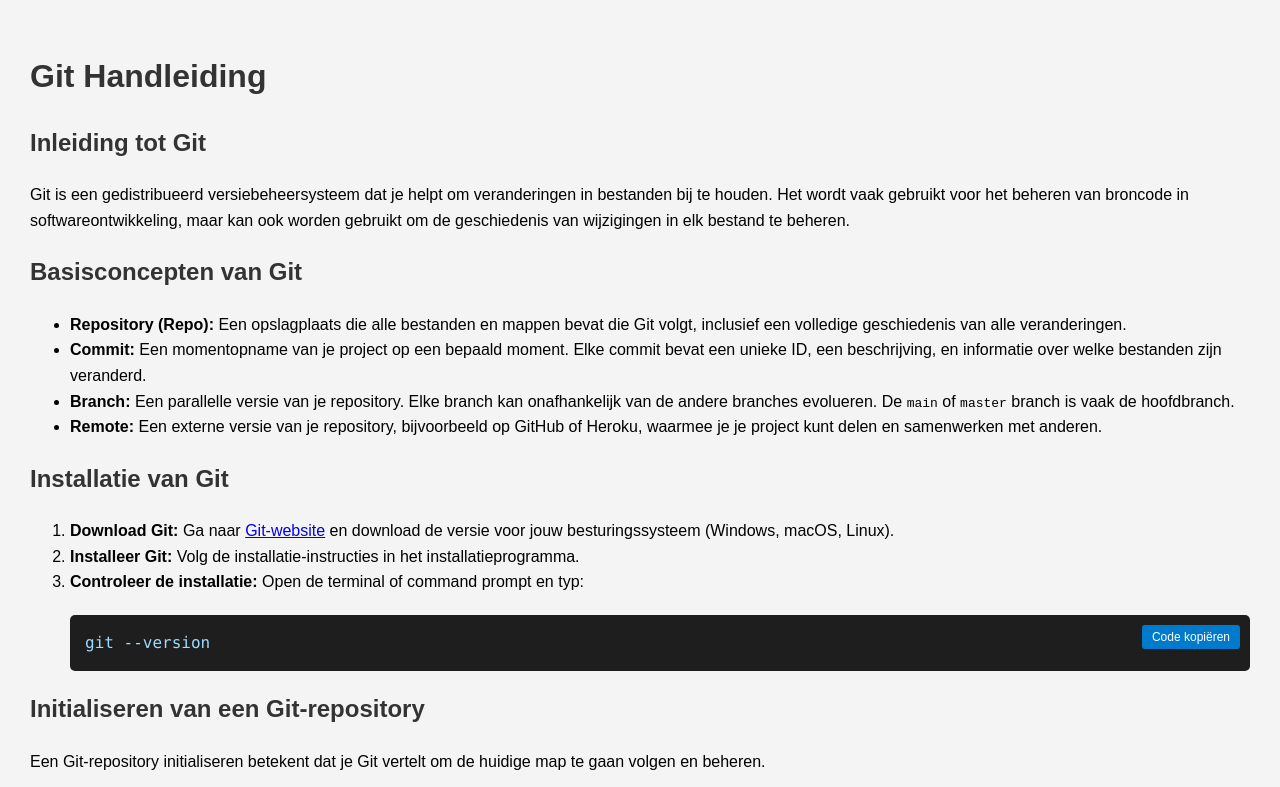
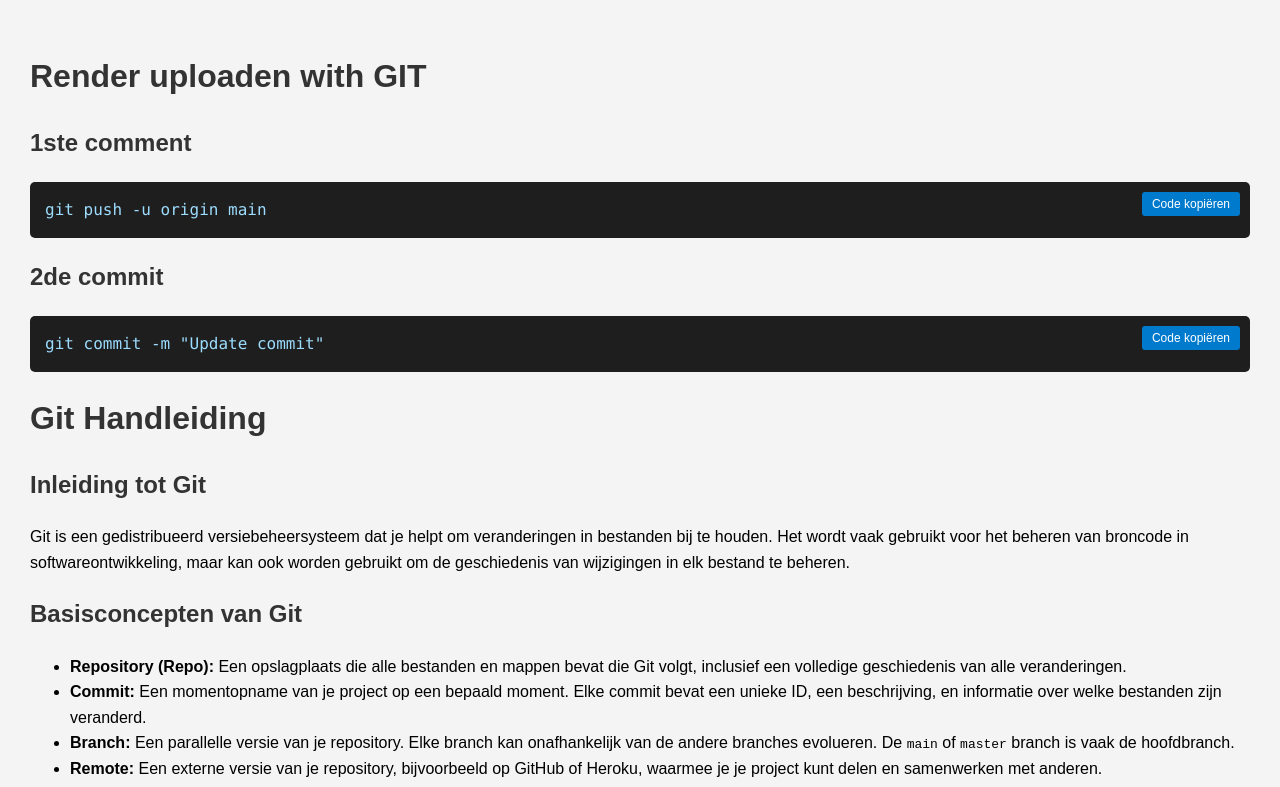
Before and after one commit to Bolsius/site, a plain HTML site: page public/Git handleiding.html in a window 1280 px wide. Shown: the top 787 px of the page. Drawn offline with Linux system fonts and the light colour scheme.

Commit message:
Update commit

```diff
--- a/public/Git handleiding.html
+++ b/public/Git handleiding.html
@@ -58,6 +58,18 @@
     </style>
 </head>
 <body>
+    <h1>Render uploaden with GIT</h1>
+    <h2>1ste comment</h2>
+    <div class="code-block">
+        <button class="copy-button" onclick="copyToClipboard('git push -u origin main')">Code kopiëren</button>
+        <code>git push -u origin main</code>
+    </div>
+
+    <h2>2de commit</h2>
+    <div class="code-block">
+        <button class="copy-button" onclick="copyToClipboard('git commit -m &quot;Update commit&quot;')">Code kopiëren</button>
+        <code>git commit -m "Update commit"</code>
+    </div>
     <h1>Git Handleiding</h1>
 
     <h2>Inleiding tot Git</h2>
```
